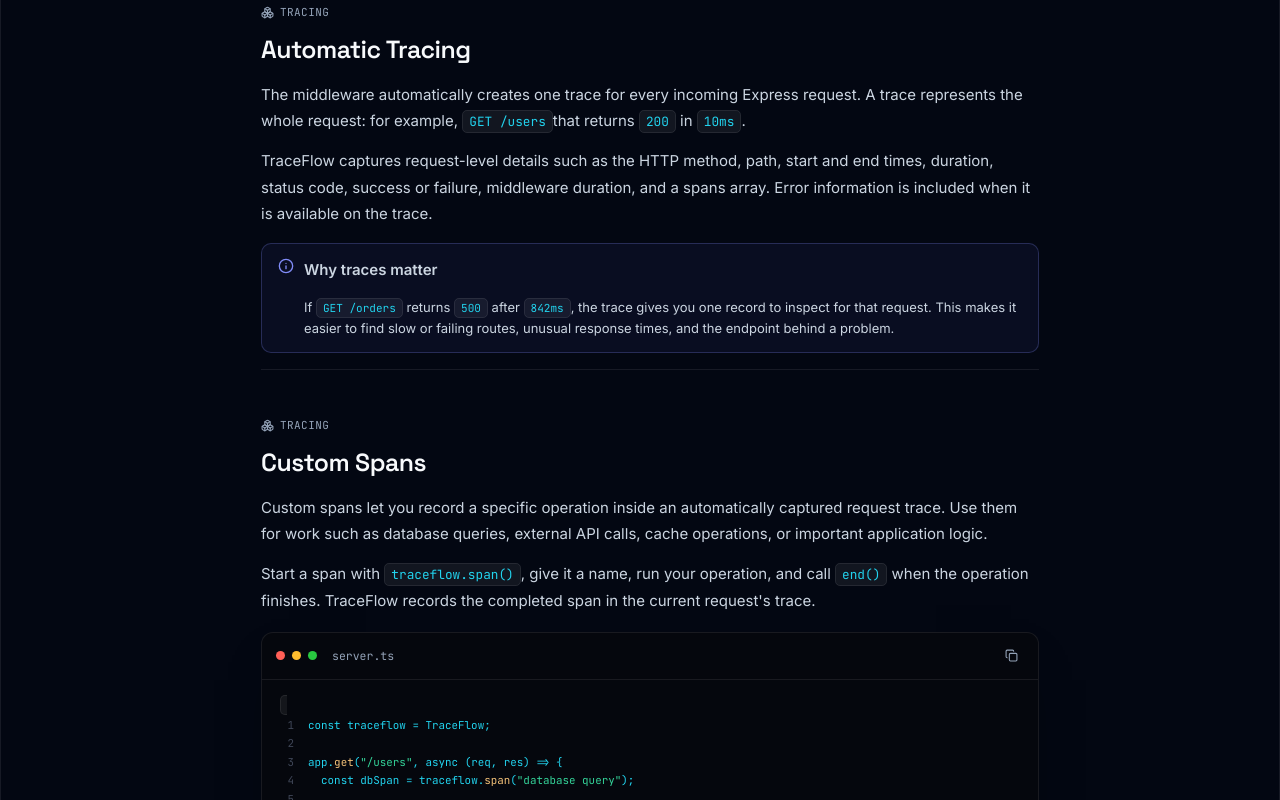
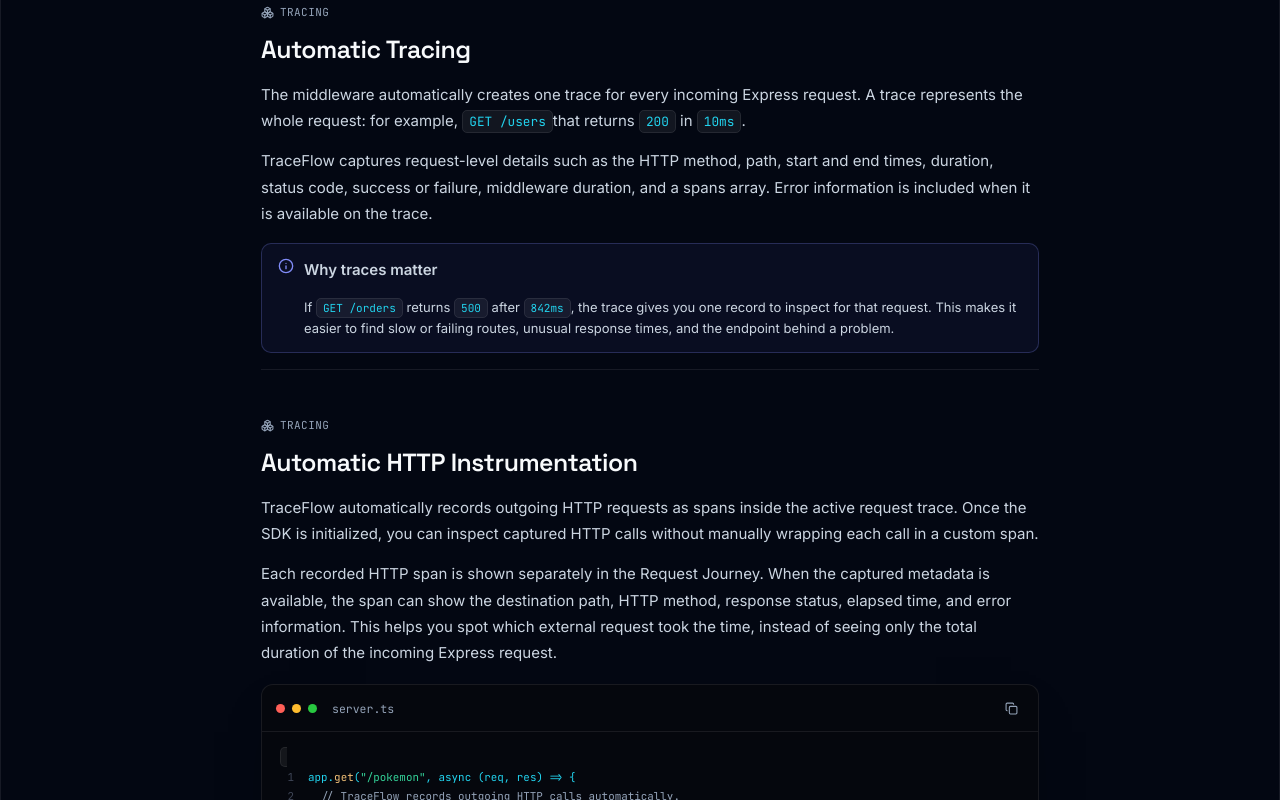
Before and after one commit to innovativecoder1267/traceflow-app, a Next.js app in the folder dashboard/: page /traceflow-docs in a window 1280 px wide. Shown: the part 2000-2800 px from the top of the page. Built offline with nearby package versions, Linux system fonts and the light colour scheme.

Commit message:
Document automatic HTTP instrumentation

```diff
--- a/dashboard/app/traceflow-docs/page.tsx
+++ b/dashboard/app/traceflow-docs/page.tsx
@@ -44,6 +44,12 @@
     label: "Automatic Tracing",
     group: "Tracing",
     keywords: ["trace", "request", "instrumentation"],
+  },
+  {
+    id: "http-instrumentation",
+    label: "Automatic HTTP Instrumentation",
+    group: "Tracing",
+    keywords: ["http", "fetch", "outgoing", "external api", "path", "duration"],
   },
   {
     id: "custom-spans",
@@ -523,6 +529,53 @@
             </Callout>
           </Reveal>
 
+          <Reveal as="section" id="http-instrumentation" delay={40} className="tfd-section">
+            <div className="tfd-section-kicker">
+              <Boxes size={13} /> Tracing
+            </div>
+            <h2>Automatic HTTP Instrumentation</h2>
+            <p>
+              TraceFlow automatically records outgoing HTTP requests as spans inside the
+              active request trace. Once the SDK is initialized, you can inspect captured
+              HTTP calls without manually wrapping each call in a custom span.
+            </p>
+            <p>
+              Each recorded HTTP span is shown separately in the Request Journey. When
+              the captured metadata is available, the span can show the destination path,
+              HTTP method, response status, elapsed time, and error information. This helps
+              you spot which external request took the time, instead of seeing only the
+              total duration of the incoming Express request.
+            </p>
+            <CodeBlock
+              lang="ts"
+              filename="server.ts"
+              code={`app.get("/pokemon", async (req, res) => {
+  // TraceFlow records outgoing HTTP calls automatically.
+  const response = await fetch("https://example.com/api/pokemon");
+  const data = await response.json();
+
+  res.json(data);
+});`}
+            />
+            <p>
+              Open a trace in the dashboard and select an HTTP request span to inspect its
+              recorded path and timing details. If a request contains multiple HTTP calls,
+              each captured call appears as its own span, so you can compare their durations
+              and investigate the slow operation.
+            </p>
+            <Callout type="info" title="What gets recorded">
+              TraceFlow focuses on request diagnostics such as the HTTP method, host or
+              path, status, duration, and error details when available. Authorization
+              headers, cookies, API keys, and request or response bodies are not captured
+              by default.
+            </Callout>
+            <Callout type="warning" title="Timing interpretation">
+              Individual HTTP spans can overlap when requests run concurrently. Do not add
+              every span duration together and assume it equals the total incoming request
+              duration.
+            </Callout>
+          </Reveal>
+
           <Reveal as="section" id="custom-spans" delay={40} className="tfd-section">
             <div className="tfd-section-kicker">
               <Boxes size={13} /> Tracing
```
